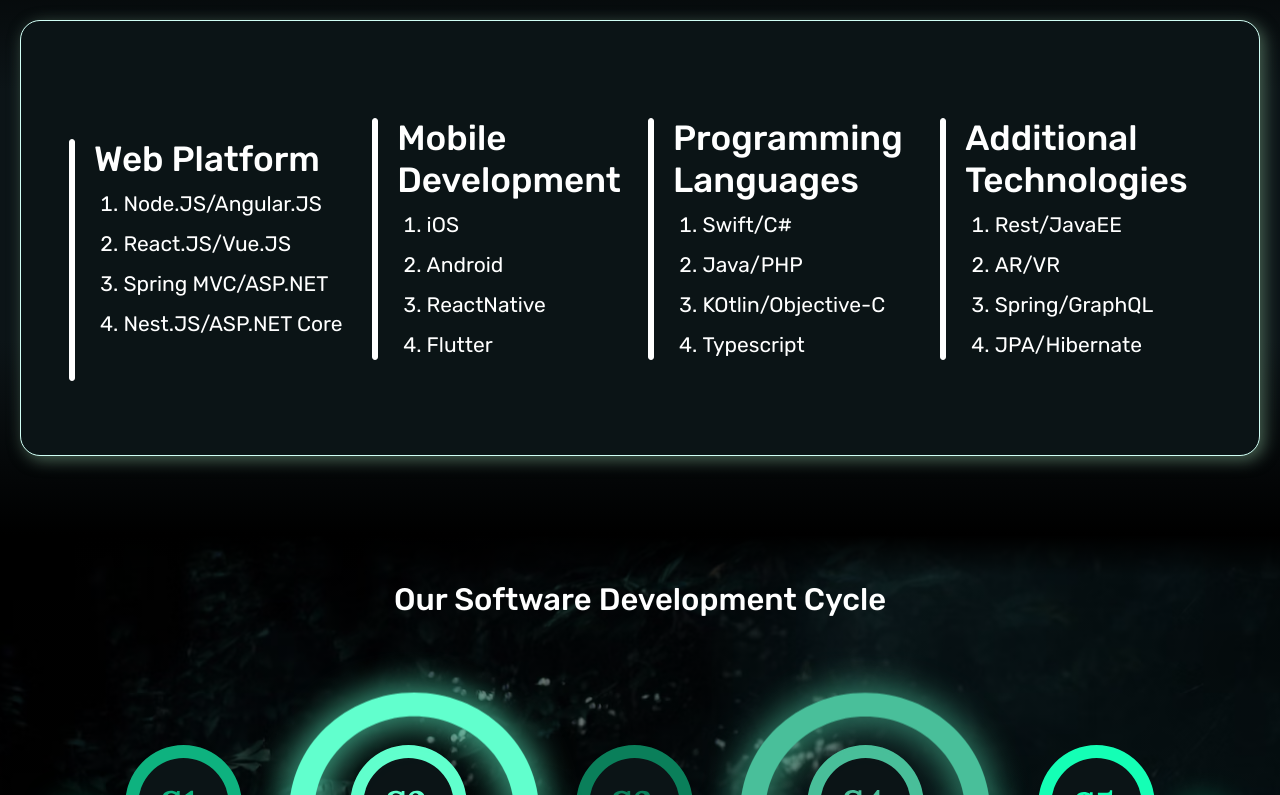
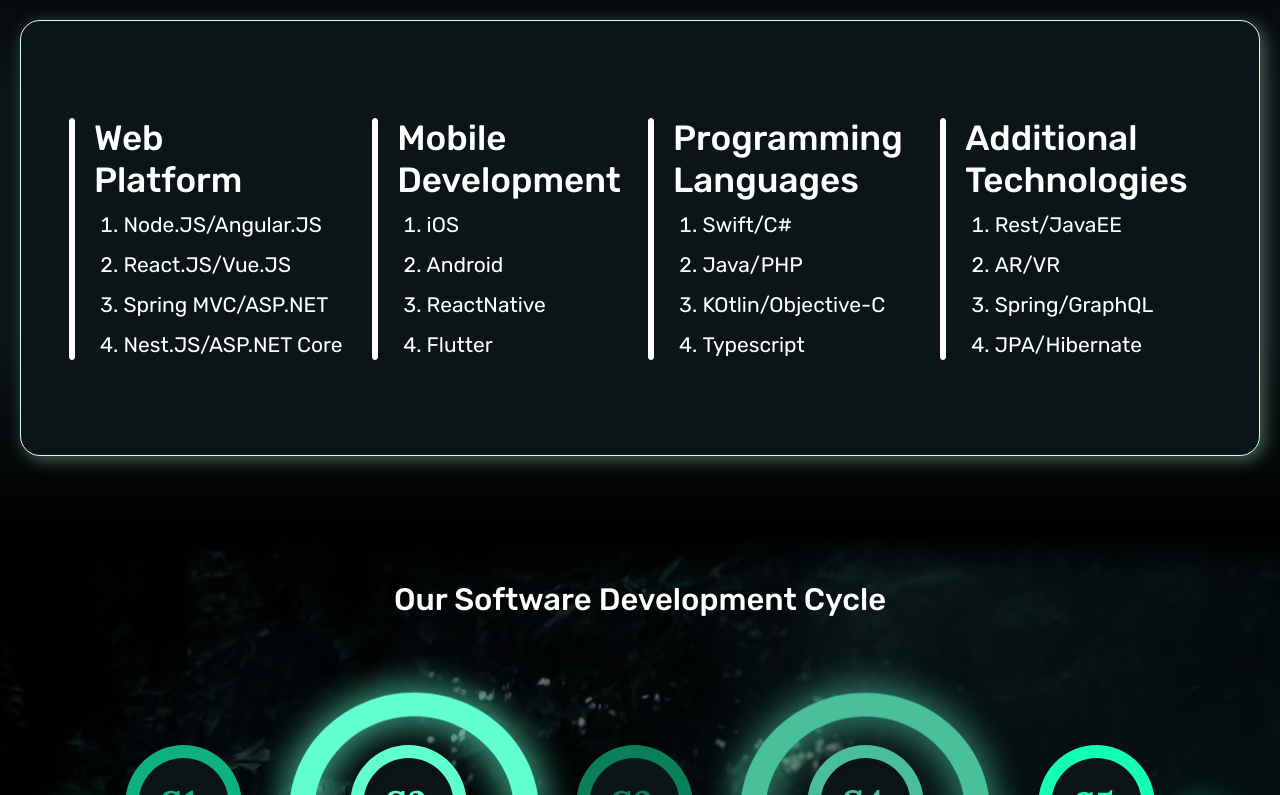
Before and after one commit to Anton-Ostrovskiy/Lesson11, a React (Create React App) app in the folder my-app/: page / in a window 1280 px wide. Shown: the part 1685-2480 px from the top of the page. Built offline with nearby package versions, Linux system fonts and the light colour scheme.

Commit message:
seventeen commit

```diff
--- a/my-app/src/components/Footer/Footer.jsx
+++ b/my-app/src/components/Footer/Footer.jsx
@@ -1,15 +1,18 @@
 import "./style.scss";
-import logo from "../../images/footer-logo.png";
+import logo from "../../images/footer_logo.png";
 const Footer = () => {
   return (
     <footer className="footer">
       <div className="container-footer">
         <div className="footer__wrap">
           <div className="footer__top">
-            <div className="footer__content">
+            <div className="footer__left">
               <div className="footer__socials">
                 <div className="footer__logo">
+                  <div className="footer__logo-wrap">
+
                   <img src={logo} alt="footer-logo" />
+                  </div>
                   <h3 className="footer__logo-title">Pearwood</h3>
                 </div>
                 <p className="footer__top-text">
@@ -119,7 +122,9 @@ const Footer = () => {
                       <li className="footer__address-item">
                         44 Tehama St San Francisco 94105
                       </li>
-                      <li className="footer__address-item">+1 (415) 470-2865</li>
+                      <li className="footer__address-item">
+                        +1 (415) 470-2865
+                      </li>
                     </ul>
                   </div>
                   <div className="footer__address">
@@ -150,17 +155,28 @@ const Footer = () => {
                 </div>
               </div>
             </div>
+            <div className="footer__right">
               <div className="footer__development">
                 <div className="footer__fintech">
                   <h4 className="footer__heading">Fintech</h4>
                   <ul className="footer__list">
-                  <li className="footer__item">Fintech software development</li>
-                  <li className="footer__item">Trading platform development</li>
-                  <li className="footer__item">Lending software development</li>
+                    <li className="footer__item">
+                      Fintech software development
+                    </li>
+                    <li className="footer__item">
+                      Trading platform development
+                    </li>
+                    <li className="footer__item">
+                      Lending software development
+                    </li>
                     <li className="footer__item">E-wallet app development</li>
-                  <li className="footer__item">Banking software development</li>
+                    <li className="footer__item">
+                      Banking software development
+                    </li>
                     <li className="footer__item">Crowdfunding platform</li>
-                  <li className="footer__item">Billing software development</li>
+                    <li className="footer__item">
+                      Billing software development
+                    </li>
                     <li className="footer__item">
                       Payment software gateway development
                     </li>
@@ -208,6 +224,7 @@ const Footer = () => {
                 </ul>
               </div>
             </div>
+          </div>
           <div className="footer__bottom">
             <div className="footer__bottom-wrap">
               <p className="footer__bottom-text">
--- a/my-app/src/components/Footer/style.scss
+++ b/my-app/src/components/Footer/style.scss
@@ -30,12 +30,13 @@
   &__top {
     display: grid;
     justify-content: space-between;
-    grid-template-columns: 379px 224px 205px 187px;
+    grid-template-columns: 31.5% 1fr;
+    column-gap: 68px;
     border-bottom: 1px solid #afafaf;
     padding-bottom: 37px;
     margin-bottom: 17px;
   }
-  &__content {
+  &__left {
     width: 100%;
     max-width: 379px;
   }
@@ -47,6 +48,22 @@
     align-items: center;
     column-gap: 11px;
     margin-bottom: 16px;
+     &-wrap{
+      display: flex;
+      align-items: center;
+      justify-content: center;
+      background-image: url(../../images/footer_logo-bg.png);
+      background-position: center;
+      background-size: cover;
+      background-repeat: no-repeat;
+      width: 44px;
+      height: 44px;
+      img {
+        width: 21px;
+        height: 30px;
+      }
+    }
+
     &-title {
       font-family: "Rubik", sans-serif;
       font-size: 21px;
@@ -65,13 +82,15 @@
   }
   &__socials-icons {
     display: flex;
-    column-gap: 14px;
+    column-gap: 16px;
     align-items: center;
   }
   &__socials-link {
     display: flex;
     border: 1px solid rgb(255, 255, 255, 0.5);
     border-radius: 50%;
+    width: 44px;
+    height: 44px;
   }
   &__location {
     &-heading {
@@ -110,6 +129,11 @@
       font-weight: 400;
       line-height: 145%;
     }
+  }
+  &__right {
+    display: grid;
+    justify-content: space-between;
+    grid-template-columns: 29.7% 27.2% 24.7%;
   }
 
   &__development {
--- a/my-app/src/components/Provide/Provide.jsx
+++ b/my-app/src/components/Provide/Provide.jsx
@@ -9,35 +9,17 @@ const Provide = () => {
           <div className="provide__content">
             <div className="provide__list">
               <article className="provide__item">
-                <h3
-                  className="provide__item-title"
-                  style={{ whiteSpace: "break-spaces" }}
-                >
-                  Web
-                  Platform
-                </h3>
-                <ol
-                  className="provide__item-list"
-                  style={{ color: "black", listStylePosition: "inside" }}
-                >
-                  <li className="provide__item-list-item">
-                    Node.JS/Angular.JS
-                  </li>
+                <h3 className="provide__item-title" style={{whiteSpace:'pre'}}>{`Web \nPlatform`}</h3>
+                <ol className="provide__item-list" style={{ color: "black", listStylePosition: "inside" }}>
+                  <li className="provide__item-list-item">Node.JS/Angular.JS</li>
                   <li className="provide__item-list-item">React.JS/Vue.JS</li>
-                  <li className="provide__item-list-item">
-                    Spring MVC/ASP.NET
-                  </li>
-                  <li className="provide__item-list-item">
-                    Nest.JS/ASP.NET Core
-                  </li>
+                  <li className="provide__item-list-item">Spring MVC/ASP.NET</li>
+                  <li className="provide__item-list-item">Nest.JS/ASP.NET Core</li>
                 </ol>
               </article>
               <article className="provide__item">
                 <h3 className="provide__item-title">Mobile Development</h3>
-                <ol
-                  className="provide__item-list"
-                  style={{ color: "black", listStylePosition: "inside" }}
-                >
+                <ol className="provide__item-list" style={{ color: "black", listStylePosition: "inside" }}>
                   <li className="provide__item-list-item">iOS</li>
                   <li className="provide__item-list-item">Android</li>
                   <li className="provide__item-list-item">ReactNative</li>
@@ -46,24 +28,16 @@ const Provide = () => {
               </article>
               <article className="provide__item">
                 <h3 className="provide__item-title">Programming Languages</h3>
-                <ol
-                  className="provide__item-list"
-                  style={{ color: "black", listStylePosition: "inside" }}
-                >
+                <ol className="provide__item-list" style={{ color: "black", listStylePosition: "inside" }}>
                   <li className="provide__item-list-item">Swift/C#</li>
                   <li className="provide__item-list-item">Java/PHP</li>
-                  <li className="provide__item-list-item">
-                    KOtlin/Objective-C
-                  </li>
+                  <li className="provide__item-list-item">KOtlin/Objective-C</li>
                   <li className="provide__item-list-item">Typescript</li>
                 </ol>
               </article>
               <article className="provide__item">
                 <h3 className="provide__item-title">Additional Technologies</h3>
-                <ol
-                  className="provide__item-list"
-                  style={{ color: "black", listStylePosition: "inside" }}
-                >
+                <ol className="provide__item-list" style={{ color: "black", listStylePosition: "inside" }}>
                   <li className="provide__item-list-item">Rest/JavaEE</li>
                   <li className="provide__item-list-item">AR/VR</li>
                   <li className="provide__item-list-item">Spring/GraphQL</li>
@@ -72,8 +46,8 @@ const Provide = () => {
               </article>
             </div>
           </div>
+          </div>
         </div>
-      </div>
     </section>
   );
 };
```
Also changed, not shown: my-app/src/images/footer_logo-bg.png (renamed from my-app/src/images/footer-logo.png), my-app/src/images/footer_logo.png (added). Lines whose indentation alone changed are shown as unchanged.
